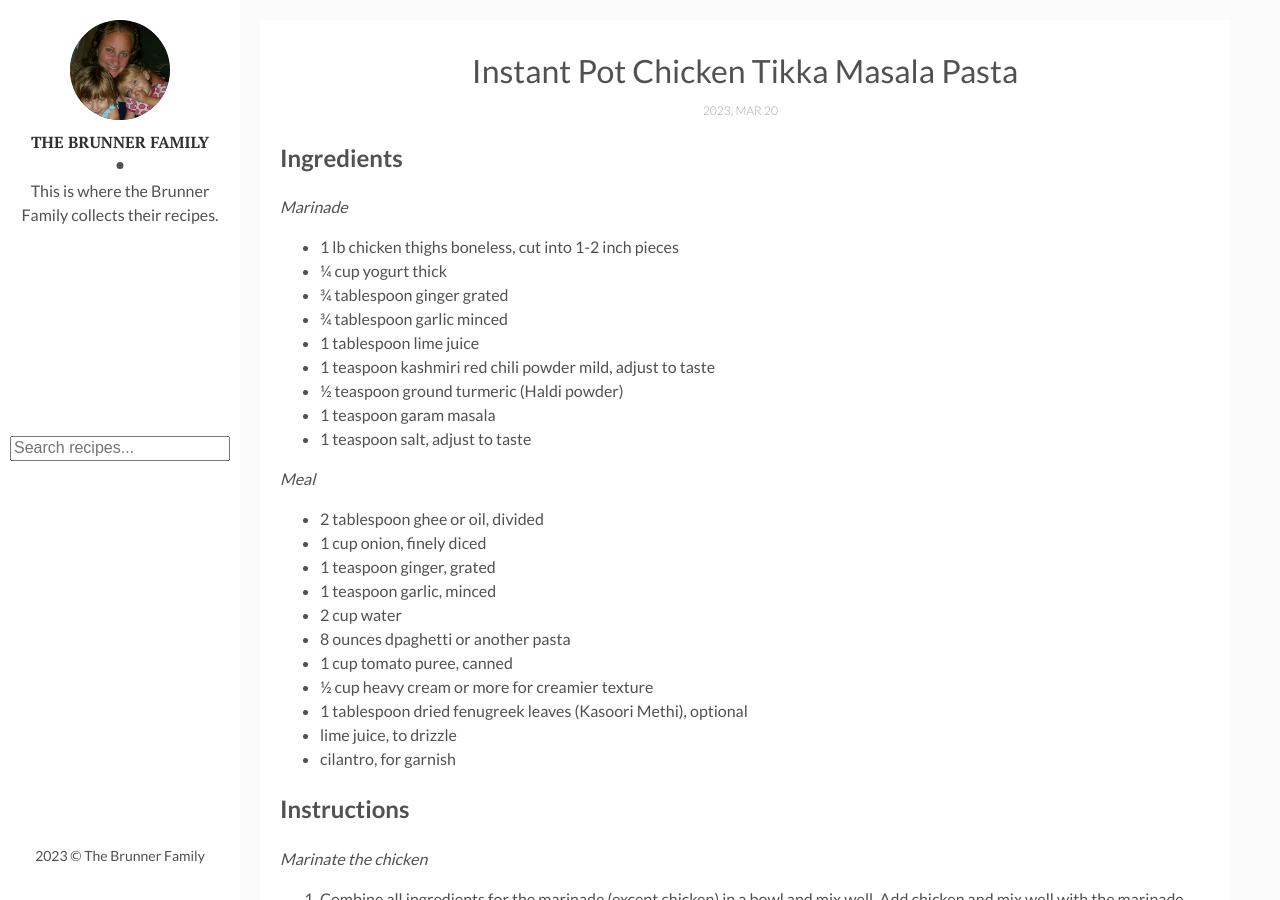
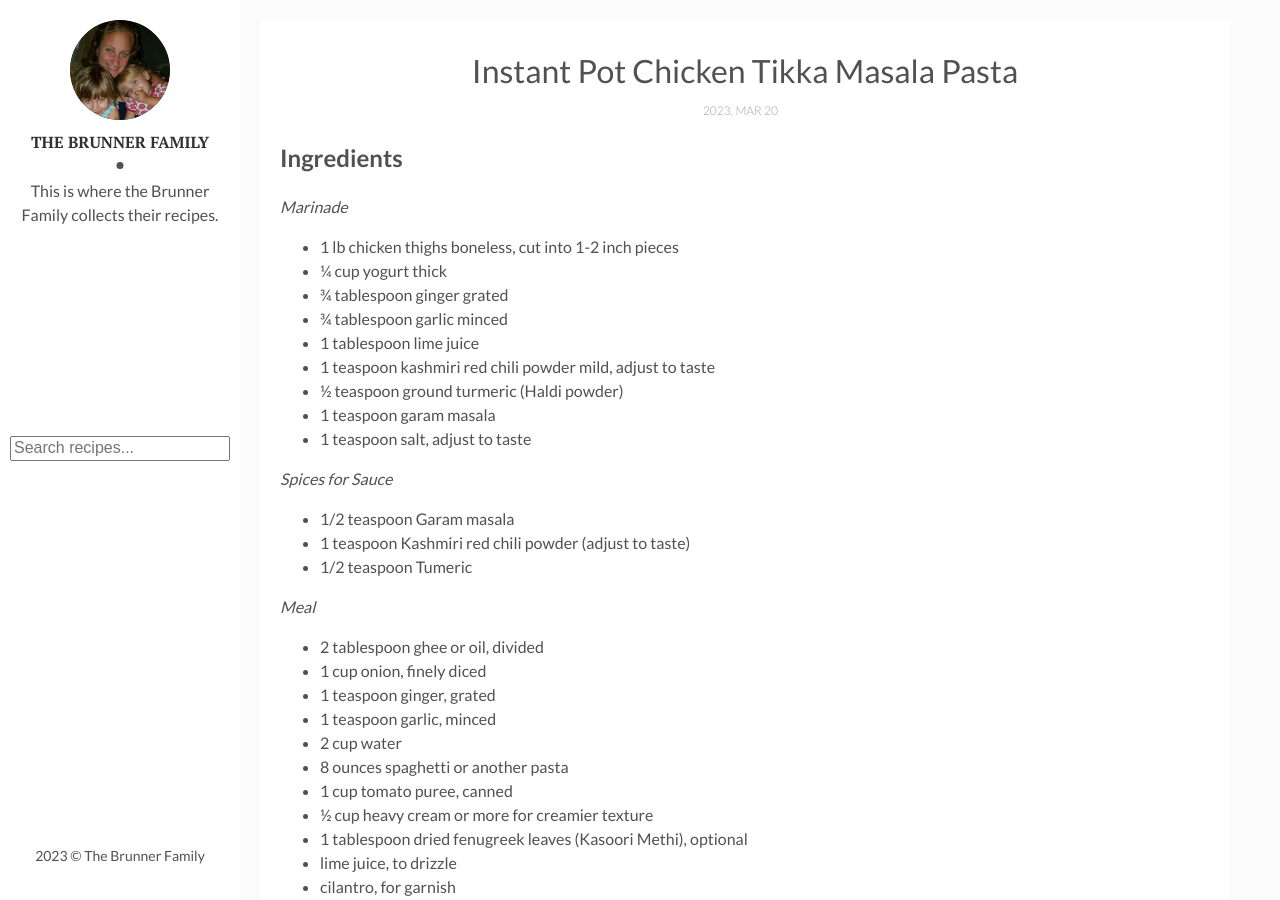
Before and after one commit to jjbrunne/recipes, a Jekyll site: the page built from _posts/2023-03-20-Instant-Pot-Chicken-Tikka-Masala-Pasta.md, in a window 1280 px wide and 900 px high. Built offline with Jekyll 4.4.1, drawn with Linux system fonts in a browser that asks for light colours; a script that is not in the unit is left out; comment, search, counter and statistics services are not loaded.

Commit message:
vault backup: 2023-05-12 07:06:11

```diff
--- a/_posts/2023-03-20-Instant-Pot-Chicken-Tikka-Masala-Pasta.md
+++ b/_posts/2023-03-20-Instant-Pot-Chicken-Tikka-Masala-Pasta.md
@@ -17,13 +17,18 @@ Ingredients
 * 1 teaspoon garam masala
 * 1 teaspoon salt, adjust to taste
 
+*Spices for Sauce*
+* 1/2 teaspoon Garam masala
+* 1 teaspoon Kashmiri red chili powder (adjust to taste)
+* 1/2 teaspoon Tumeric
+
 *Meal*
 * 2 tablespoon ghee or oil, divided
 * 1 cup onion, finely diced
 * 1 teaspoon ginger, grated
 * 1 teaspoon garlic, minced
 * 2 cup water
-* 8 ounces dpaghetti or another pasta
+* 8 ounces spaghetti or another pasta
 * 1 cup tomato puree, canned
 * ½ cup heavy cream or more for creamier texture
 * 1 tablespoon dried fenugreek leaves (Kasoori Methi), optional
```
Also changed, not shown: .obsidian/core-plugins-migration.json, .obsidian/core-plugins.json, README.md, assets/img/github-netlify-tests-passed.jpg (added), assets/img/github-netlify-tests.jpg (added).
